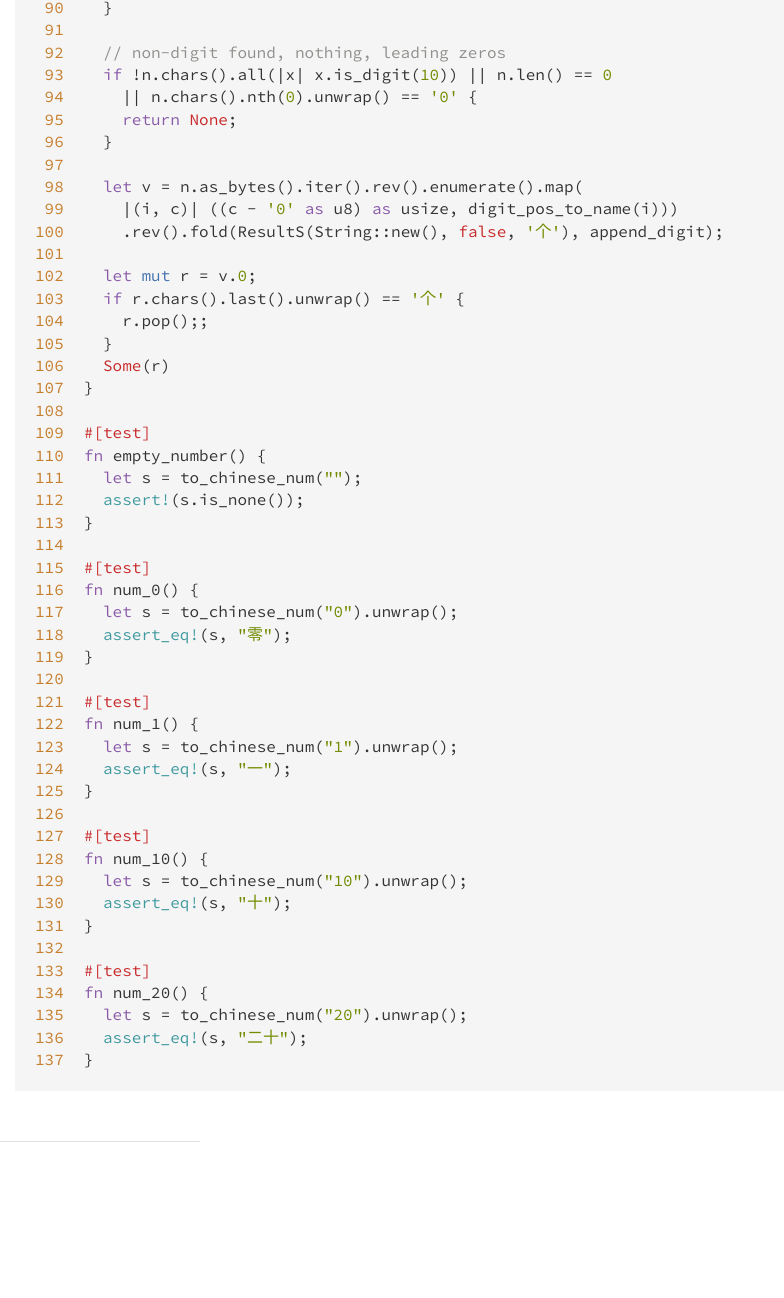
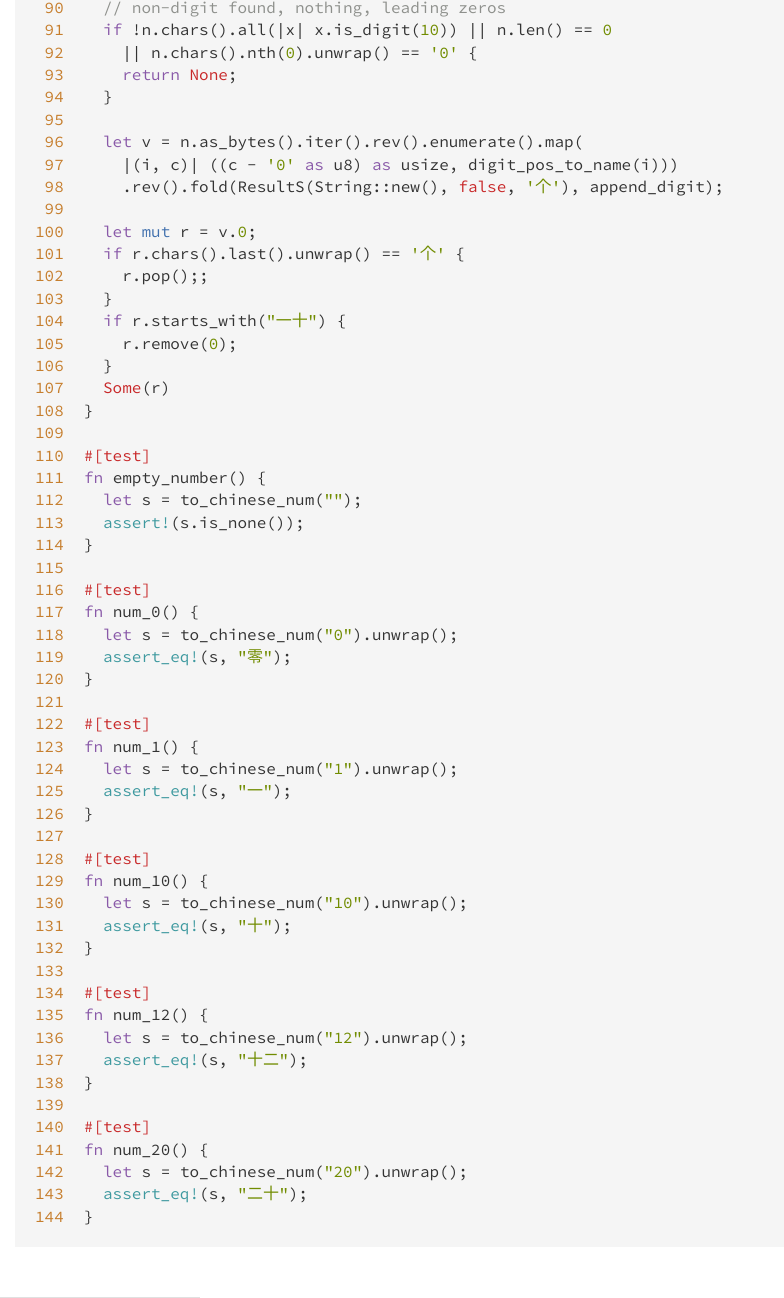
Before and after one commit to lilydjwg/chinese-num, a plain HTML site: page src/chinese_num/lib.rs.html in a window 1280 px wide. Shown: the part 2161-3459 px from the top of the page, without its empty margins (0-784 px from the left). Before the commit the page ends 3303 px from the top, so only its background shows below. Drawn offline with Linux system fonts and the light colour scheme.

Commit message:
update doc

```diff
--- a/src/chinese_num/lib.rs.html
+++ b/src/chinese_num/lib.rs.html
@@ -177,6 +177,13 @@
 <span id="135">135</span>
 <span id="136">136</span>
 <span id="137">137</span>
+<span id="138">138</span>
+<span id="139">139</span>
+<span id="140">140</span>
+<span id="141">141</span>
+<span id="142">142</span>
+<span id="143">143</span>
+<span id="144">144</span>
 </pre><pre class='rust '>
 <span class='doccomment'>//! Convert a decimal number to its Chinese form.</span>
 <span class='doccomment'>//!</span>
@@ -265,8 +272,6 @@
   <span class='comment'>// special cases</span>
   <span class='kw'>if</span> <span class='ident'>n</span> <span class='op'>==</span> <span class='string'>&quot;0&quot;</span> {
     <span class='kw'>return</span> <span class='prelude-val'>Some</span>(<span class='string'>&quot;零&quot;</span>.<span class='ident'>to_owned</span>());
-  } <span class='kw'>else</span> <span class='kw'>if</span> <span class='ident'>n</span> <span class='op'>==</span> <span class='string'>&quot;10&quot;</span> {
-    <span class='kw'>return</span> <span class='prelude-val'>Some</span>(<span class='string'>&quot;十&quot;</span>.<span class='ident'>to_owned</span>());
   }
 
   <span class='comment'>// non-digit found, nothing, leading zeros</span>
@@ -282,6 +287,9 @@
   <span class='kw'>let</span> <span class='kw-2'>mut</span> <span class='ident'>r</span> <span class='op'>=</span> <span class='ident'>v</span>.<span class='number'>0</span>;
   <span class='kw'>if</span> <span class='ident'>r</span>.<span class='ident'>chars</span>().<span class='ident'>last</span>().<span class='ident'>unwrap</span>() <span class='op'>==</span> <span class='string'>&#39;个&#39;</span> {
     <span class='ident'>r</span>.<span class='ident'>pop</span>();;
+  }
+  <span class='kw'>if</span> <span class='ident'>r</span>.<span class='ident'>starts_with</span>(<span class='string'>&quot;一十&quot;</span>) {
+    <span class='ident'>r</span>.<span class='ident'>remove</span>(<span class='number'>0</span>);
   }
   <span class='prelude-val'>Some</span>(<span class='ident'>r</span>)
 }
@@ -308,6 +316,12 @@
 <span class='kw'>fn</span> <span class='ident'>num_10</span>() {
   <span class='kw'>let</span> <span class='ident'>s</span> <span class='op'>=</span> <span class='ident'>to_chinese_num</span>(<span class='string'>&quot;10&quot;</span>).<span class='ident'>unwrap</span>();
   <span class='macro'>assert_eq</span><span class='macro'>!</span>(<span class='ident'>s</span>, <span class='string'>&quot;十&quot;</span>);
+}
+
+<span class='attribute'>#[<span class='ident'>test</span>]</span>
+<span class='kw'>fn</span> <span class='ident'>num_12</span>() {
+  <span class='kw'>let</span> <span class='ident'>s</span> <span class='op'>=</span> <span class='ident'>to_chinese_num</span>(<span class='string'>&quot;12&quot;</span>).<span class='ident'>unwrap</span>();
+  <span class='macro'>assert_eq</span><span class='macro'>!</span>(<span class='ident'>s</span>, <span class='string'>&quot;十二&quot;</span>);
 }
 
 <span class='attribute'>#[<span class='ident'>test</span>]</span>
```
Also changed, not shown: chinese_num/fn.to_chinese_num.html (+1 -1 lines), chinese_num/index.html (+1 -1 lines).
